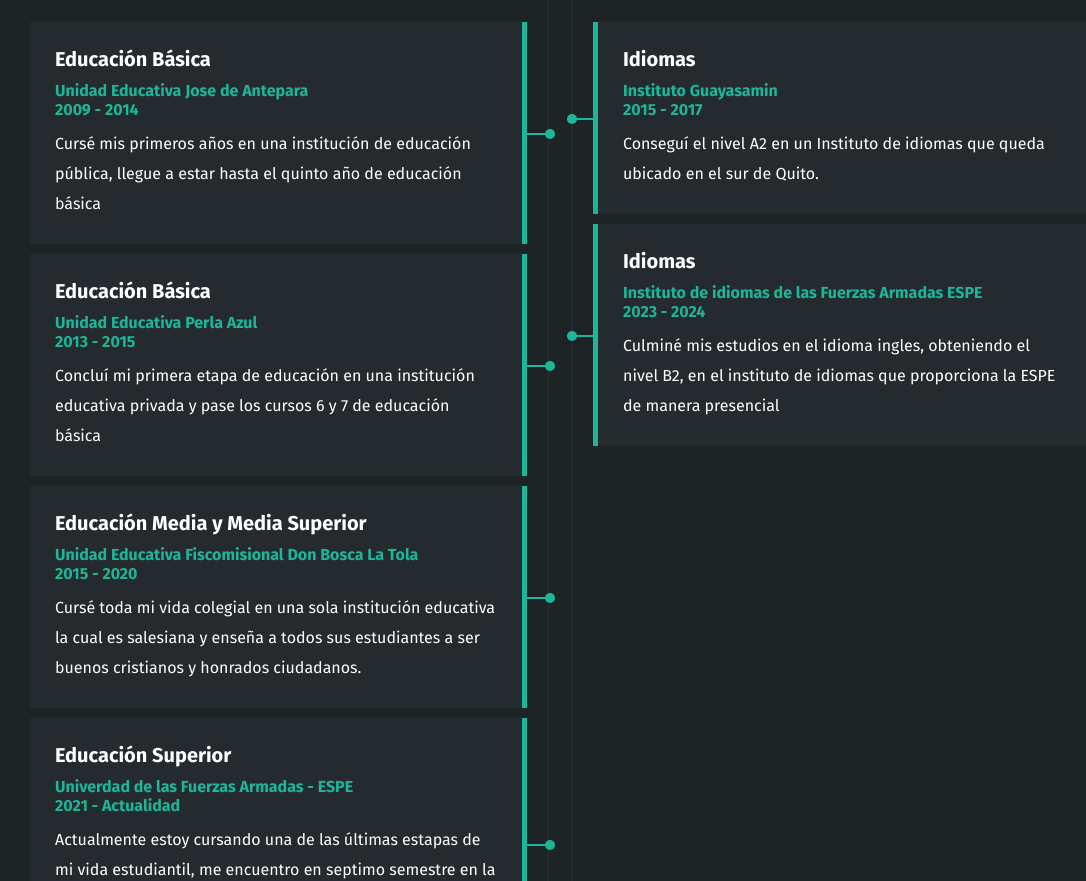
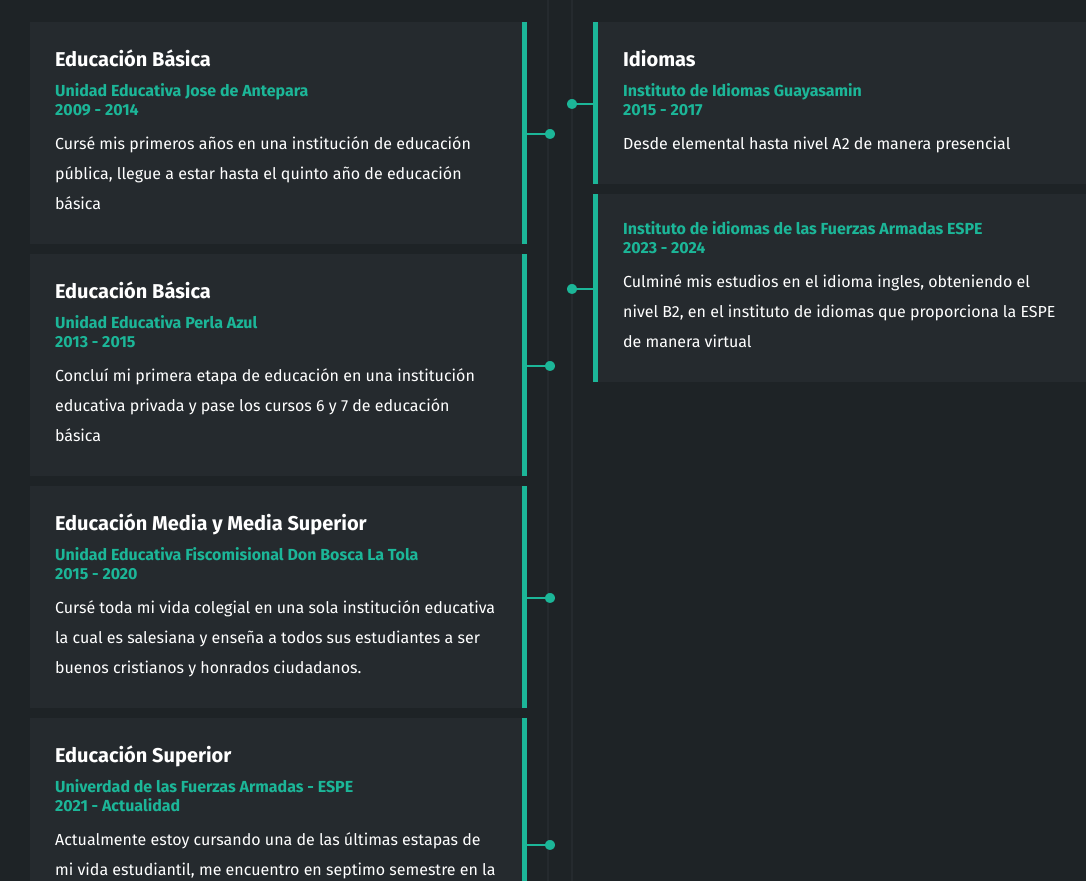
Before and after one commit to AllanPanchi/AllanPanchi.github.io, a plain HTML site: page index.html in a window 1280 px wide. Shown: the part 2215-3096 px from the top of the page, without its empty margins (80-1166 px from the left). Drawn offline with Linux system fonts and the light colour scheme.

Commit message:
Cambios Portafolio

```diff
--- a/index.html
+++ b/index.html
@@ -295,20 +295,18 @@
                     <h3>Cursos</h3>
                     <div class="item der">
                         <h4>Idiomas</h4>
-                        <span class="casa">Instituto Guayasamin</span>
+                        <span class="casa">Instituto de Idiomas Guayasamin</span>
                         <span class="fecha">2015 - 2017</span>
-                        <p>Conseguí el nivel A2 en un Instituto de idiomas que queda ubicado
-                            en el sur de Quito.
+                        <p>Desde elemental hasta nivel A2 de manera presencial
                         </p>
                         <div class="conectord">
                             <div class="circulod"></div>
                         </div>
                     </div>
                     <div class="item der">
-                        <h4>Idiomas</h4>
                         <span class="casa">Instituto de idiomas de las Fuerzas Armadas ESPE</span>
                         <span class="fecha">2023 - 2024</span>
-                        <p>Culminé mis estudios en el idioma ingles, obteniendo el nivel B2, en el instituto de idiomas que proporciona la ESPE de manera presencial
+                        <p>Culminé mis estudios en el idioma ingles, obteniendo el nivel B2, en el instituto de idiomas que proporciona la ESPE de manera virtual
                         </p>
                         <div class="conectord">
                             <div class="circulod"></div>
```
